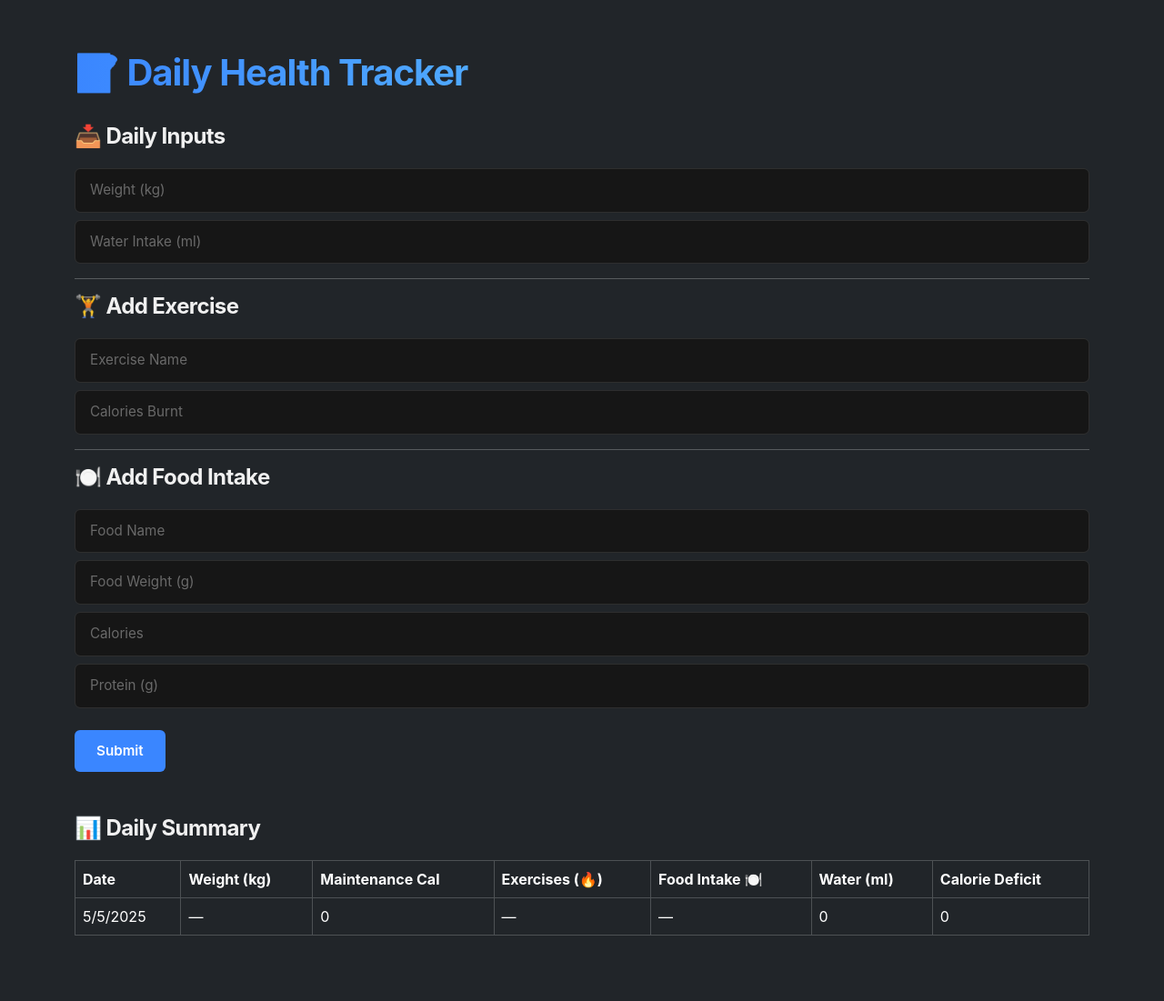
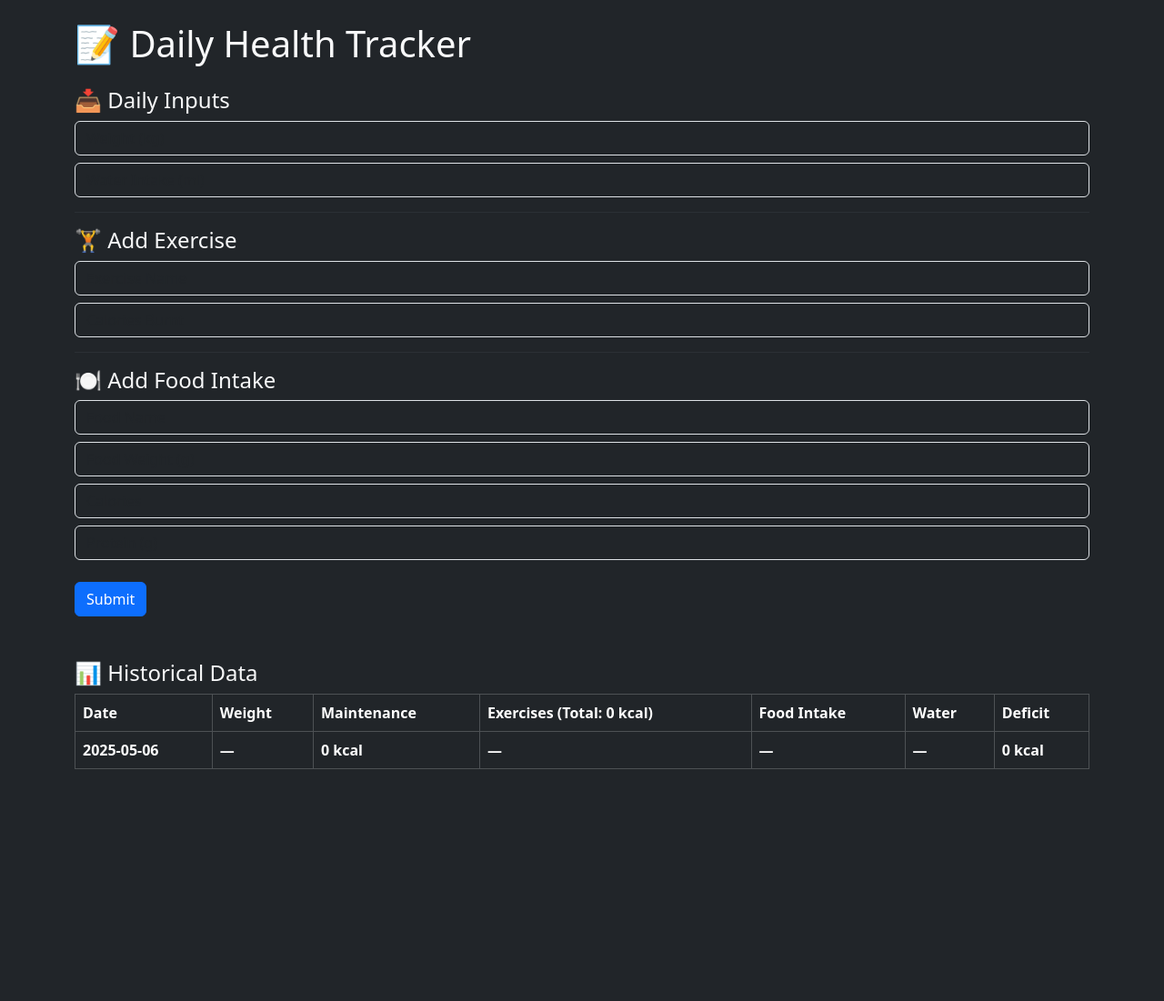
Before and after one commit to DJwhoCODES/my_fitness, a Node server app: page / in a window 1280 px wide. Shown: the whole page at 91% size. After the commit the page ends 846 px from the top, so only its background shows below. Run offline with Node 20, Linux system fonts and the light colour scheme; data comes from the database, SQL or seed files in the repository; data that the repository does not hold is empty; some libraries are stand-ins or nearby versions.

Commit message:
fixed - creation on new day

```diff
--- a/app.js
+++ b/app.js
@@ -2,24 +2,28 @@ require('dotenv').config();
 const express = require('express');
 const mongoose = require('mongoose');
 const path = require('path');
-const cron = require('node-cron');
 const Entry = require('./models/Entry');
 
 const app = express();
 const PORT = process.env.PORT || 3000;
 
-mongoose.connect(process.env.MONGO_URI);
+// MongoDB connection with error handling
+mongoose.connect(process.env.MONGO_URI)
+    .then(() => console.log('Connected to MongoDB'))
+    .catch(err => console.error('MongoDB connection error:', err));
 
+// Middleware
 app.use(express.urlencoded({ extended: true }));
 app.use(express.static(path.join(__dirname, 'public')));
 app.set('view engine', 'ejs');
+
+// Routes
 app.use('/', require('./routes/index'));
 
-// Auto-create new entry based on Indian date
-cron.schedule('0 0 * * *', async () => {
-    const ISTDate = new Date().toLocaleDateString("en-IN");
-    const existing = await Entry.findOne({ date: ISTDate });
-    if (!existing) await Entry.create({ date: ISTDate });
+// Error handling middleware
+app.use((err, req, res, next) => {
+    console.error(err.stack);
+    res.status(500).send('Something broke!');
 });
 
 app.listen(PORT, '0.0.0.0', () => {
--- a/routes/index.js
+++ b/routes/index.js
@@ -10,36 +10,65 @@ function calculateBMR(weight) {
     return 10 * weight + 6.25 * HEIGHT - 5 * AGE + 5;
 }
 
-router.get('/', async (req, res) => {
-    const ISTDate = new Date().toLocaleDateString("en-IN");
+function getISTDateInfo() {
+    const now = new Date();
+    const istOffset = 330 * 60 * 1000; // 5:30 hours in milliseconds
+    const istTime = new Date(now.getTime() + istOffset);
+    return istTime.toISOString().split('T')[0]; // YYYY-MM-DD format
+}
 
-    let today = await Entry.findOne({ date: ISTDate });
-    if (!today) today = await Entry.create({ date: ISTDate });
+router.route('/')
+    .get(async (req, res) => {
+        try {
+            const currentISTDate = getISTDateInfo();
+            let todayEntry = await Entry.findOne({ date: currentISTDate });
 
-    const totalCalories = today.calorieIntake.reduce((sum, f) => sum + (f.calories || 0), 0);
-    const totalProtein = today.calorieIntake.reduce((sum, f) => sum + (f.protein || 0), 0);
-    const totalCaloriesBurnt = today.exercises.reduce((sum, e) => sum + (e.calories || 0), 0);
+            if (!todayEntry) {
+                todayEntry = await Entry.create({ date: currentISTDate });
+            }
 
-    const BMR = today.weight ? calculateBMR(today.weight) : 0;
+            // Get ALL entries sorted by date (newest first)
+            const allEntries = await Entry.find({}).sort({ date: -1 });
+
+            // Calculate totals for each entry
+            const entriesWithTotals = allEntries.map(entry => {
+                const totalCalories = entry.calorieIntake.reduce((sum, f) => sum + (f.calories || 0), 0);
+                const totalProtein = entry.calorieIntake.reduce((sum, f) => sum + (f.protein || 0), 0);
+                const totalCaloriesBurnt = entry.exercises.reduce((sum, e) => sum + (e.calories || 0), 0);
+                const BMR = entry.weight ? calculateBMR(entry.weight) : 0;
                 const maintenance = BMR * ACTIVITY_FACTOR;
                 const deficit = maintenance - (totalCalories - totalCaloriesBurnt);
 
-    res.render('index', {
-        entry: today,
+                return {
+                    ...entry.toObject(),
+                    totalCalories,
+                    totalProtein,
+                    totalCaloriesBurnt,
                     maintenance: Math.round(maintenance),
-        totalCalories: totalCalories.toFixed(2),
-        totalProtein: totalProtein.toFixed(2),
-        totalCaloriesBurnt: totalCaloriesBurnt.toFixed(2),
                     deficit: Math.round(deficit)
-    });
+                };
             });
 
-router.post('/update', async (req, res) => {
-    const ISTDate = new Date().toLocaleDateString("en-IN");
-    let today = await Entry.findOne({ date: ISTDate });
+            res.render('index', {
+                allEntries: entriesWithTotals,
+                currentDate: currentISTDate
+            });
 
-    if (!today) today = await Entry.create({ date: ISTDate });
+        } catch (err) {
+            console.error(err);
+            res.status(500).send('Server Error');
+        }
+    })
+    .post(async (req, res) => {
+        try {
+            const currentISTDate = getISTDateInfo();
+            let entry = await Entry.findOne({ date: currentISTDate });
 
+            if (!entry) {
+                entry = await Entry.create({ date: currentISTDate });
+            }
+
+            // Process form data (same as before)
             const {
                 weight,
                 waterIntake,
@@ -51,37 +80,32 @@ router.post('/update', async (req, res) => {
                 foodProtein
             } = req.body;
 
-    // Update weight
-    if (weight && !isNaN(weight)) {
-        today.weight = parseFloat(weight);
+            if (weight && !isNaN(weight)) entry.weight = parseFloat(weight);
+            if (waterIntake && !isNaN(waterIntake)) entry.waterIntake = (entry.waterIntake || 0) + parseFloat(waterIntake);
+            if (exerciseName && exerciseCalories) {
+                entry.exercises.push({
+                    name: exerciseName,
+                    calories: parseFloat(exerciseCalories),
+                    timestamp: new Date()
+                });
             }
-
-    // Update water intake
-    if (waterIntake && !isNaN(waterIntake)) {
-        const intake = parseFloat(waterIntake);
-        today.waterIntake = (today.waterIntake || 0) + intake;
-    }
-
-    // Add exercise
-    if (exerciseName && exerciseCalories && !isNaN(exerciseCalories)) {
-        today.exercises.push({
-            name: exerciseName,
-            calories: parseFloat(exerciseCalories)
+            if (foodName || foodWeight || foodCalories || foodProtein) {
+                entry.calorieIntake.push({
+                    name: foodName || '',
+                    weight: parseFloat(foodWeight) || 0,
+                    calories: parseFloat(foodCalories) || 0,
+                    protein: parseFloat(foodProtein) || 0,
+                    timestamp: new Date()
                 });
             }
 
-    // Add food intake
-    if (foodName || foodWeight || foodCalories || foodProtein) {
-        today.calorieIntake.push({
-            name: foodName || '',
-            weight: foodWeight && !isNaN(foodWeight) ? parseFloat(foodWeight) : 0,
-            calories: foodCalories && !isNaN(foodCalories) ? parseFloat(foodCalories) : 0,
-            protein: foodProtein && !isNaN(foodProtein) ? parseFloat(foodProtein) : 0
-        });
+            await entry.save();
+            res.redirect('/');
+
+        } catch (err) {
+            console.error(err);
+            res.status(500).send('Server Error');
         }
-
-    await today.save();
-    res.redirect('/');
     });
 
 module.exports = router;
--- a/views/index.ejs
+++ b/views/index.ejs
@@ -6,72 +6,104 @@
     <meta name="viewport" content="width=device-width, initial-scale=1.0" />
     <title>Daily Health Tracker</title>
     <link href="https://cdn.jsdelivr.net/npm/bootstrap@5.3.3/dist/css/bootstrap.min.css" rel="stylesheet" />
-    <link rel="stylesheet" href="/style.css" />
+    <style>
+        .today-row {
+            background-color: rgba(13, 110, 253, 0.2);
+            font-weight: bold;
+        }
+
+        .table-responsive {
+            max-height: 60vh;
+            overflow-y: auto;
+        }
+
+        body {
+            background-color: #212529;
+            color: #f8f9fa;
+        }
+
+        .table-dark {
+            background-color: #2c3034;
+        }
+
+        hr {
+            border-color: #495057;
+        }
+    </style>
 </head>
 
-<body class="bg-dark text-light">
+<body>
     <div class="container py-4">
         <h1 class="mb-4">📝 Daily Health Tracker</h1>
 
         <!-- Form Section -->
-        <form action="/update" method="POST" class="mb-4">
+        <form action="/" method="POST" class="mb-4">
             <h4>📥 Daily Inputs</h4>
-            <input type="number" name="weight" placeholder="Weight (kg)" step="0.01" class="form-control mb-2" />
+            <input type="number" name="weight" placeholder="Weight (kg)" step="0.01"
+                class="form-control mb-2 bg-dark text-light" />
             <input type="number" name="waterIntake" placeholder="Water Intake (ml)" step="0.01"
-                class="form-control mb-2" />
+                class="form-control mb-2 bg-dark text-light" />
 
             <hr />
 
             <h4>🏋️ Add Exercise</h4>
-            <input type="text" name="exerciseName" placeholder="Exercise Name" class="form-control mb-2" />
+            <input type="text" name="exerciseName" placeholder="Exercise Name"
+                class="form-control mb-2 bg-dark text-light" />
             <input type="number" name="exerciseCalories" placeholder="Calories Burnt" step="0.01"
-                class="form-control mb-2" />
+                class="form-control mb-2 bg-dark text-light" />
 
             <hr />
 
             <h4>🍽️ Add Food Intake</h4>
-            <input type="text" name="foodName" placeholder="Food Name" class="form-control mb-2" />
+            <input type="text" name="foodName" placeholder="Food Name" class="form-control mb-2 bg-dark text-light" />
             <input type="number" name="foodWeight" placeholder="Food Weight (g)" step="0.01"
-                class="form-control mb-2" />
-            <input type="number" name="foodCalories" placeholder="Calories" step="0.01" class="form-control mb-2" />
-            <input type="number" name="foodProtein" placeholder="Protein (g)" step="0.01" class="form-control mb-2" />
+                class="form-control mb-2 bg-dark text-light" />
+            <input type="number" name="foodCalories" placeholder="Calories" step="0.01"
+                class="form-control mb-2 bg-dark text-light" />
+            <input type="number" name="foodProtein" placeholder="Protein (g)" step="0.01"
+                class="form-control mb-2 bg-dark text-light" />
 
             <button class="btn btn-primary mt-3">Submit</button>
         </form>
 
-        <!-- Single Unified Table -->
-        <h4 class="mt-5">📊 Daily Summary</h4>
-        <table class="table table-dark table-bordered text-light">
+        <!-- Unified Table for All Entries -->
+        <h4 class="mt-5">📊 Historical Data</h4>
+        <div class="table-responsive">
+            <table class="table table-dark table-bordered">
                 <thead>
                     <tr>
                         <th>Date</th>
-                    <th>Weight (kg)</th>
-                    <th>Maintenance Cal</th>
-                    <th>Exercises (🔥)</th>
-                    <th>Food Intake 🍽️</th>
-                    <th>Water (ml)</th>
-                    <th>Calorie Deficit</th>
+                        <th>Weight</th>
+                        <th>Maintenance</th>
+                        <th>Exercises (Total: <%= allEntries.reduce((sum, e)=> sum + e.totalCaloriesBurnt, 0).toFixed(0)
+                                %> kcal)</th>
+                        <th>Food Intake</th>
+                        <th>Water</th>
+                        <th>Deficit</th>
                     </tr>
                 </thead>
                 <tbody>
-                <tr>
+                    <% allEntries.forEach(entry=> { %>
+                        <tr class="<%= entry.date === currentDate ? 'today-row' : '' %>">
                             <td>
                                 <%= entry.date %>
                             </td>
                             <td>
-                        <%= entry.weight || '—' %>
+                                <%= entry.weight ? entry.weight.toFixed(1) + ' kg' : '—' %>
                             </td>
                             <td>
-                        <%= maintenance %>
+                                <%= entry.maintenance %> kcal
                             </td>
                             <td>
                                 <% if (entry.exercises.length===0) { %> —
                                     <% } else { %>
                                         <% entry.exercises.forEach(ex=> { %>
                                             <div>
-                                        <%= ex.name %> - <%= ex.calories.toFixed(2) %> kcal
+                                                <%= ex.name %>: <%= ex.calories.toFixed(0) %> kcal
                                             </div>
                                             <% }) %>
+                                                <hr class="my-1 bg-secondary" />
+                                                <strong>Total: <%= entry.totalCaloriesBurnt.toFixed(0) %> kcal</strong>
                                                 <% } %>
                             </td>
                             <td>
@@ -79,25 +111,29 @@
                                     <% } else { %>
                                         <% entry.calorieIntake.forEach(f=> { %>
                                             <div>
-                                        <%= f.name %> - <%= f.calories %> kcal
-                                                <% if (f.protein) { %> / <%= f.protein %>g protein <% } %>
+                                                <%= f.name %>: <%= f.calories.toFixed(0) %> kcal
+                                                        <% if (f.protein) { %>(<%= f.protein.toFixed(0) %>g protein)<% }
+                                                                    %>
                                             </div>
                                             <% }) %>
-                                        <hr class="bg-secondary" />
-                                        <strong>Total:</strong>
-                                        <%= totalCalories %> kcal /
-                                            <%= totalProtein %>g protein
+                                                <hr class="my-1 bg-secondary" />
+                                                <strong>
+                                                    Total: <%= entry.totalCalories.toFixed(0) %> kcal /
+                                                        <%= entry.totalProtein.toFixed(0) %>g protein
+                                                </strong>
                                                 <% } %>
                             </td>
                             <td>
-                        <%= entry.waterIntake || 0 %>
+                                <%= entry.waterIntake ? entry.waterIntake + ' ml' : '—' %>
                             </td>
                             <td>
-                        <%= deficit %>
+                                <%= entry.deficit %> kcal
                             </td>
                         </tr>
+                        <% }) %>
                 </tbody>
             </table>
+        </div>
     </div>
 </body>
 
```
Lines whose indentation alone changed are shown as unchanged.
